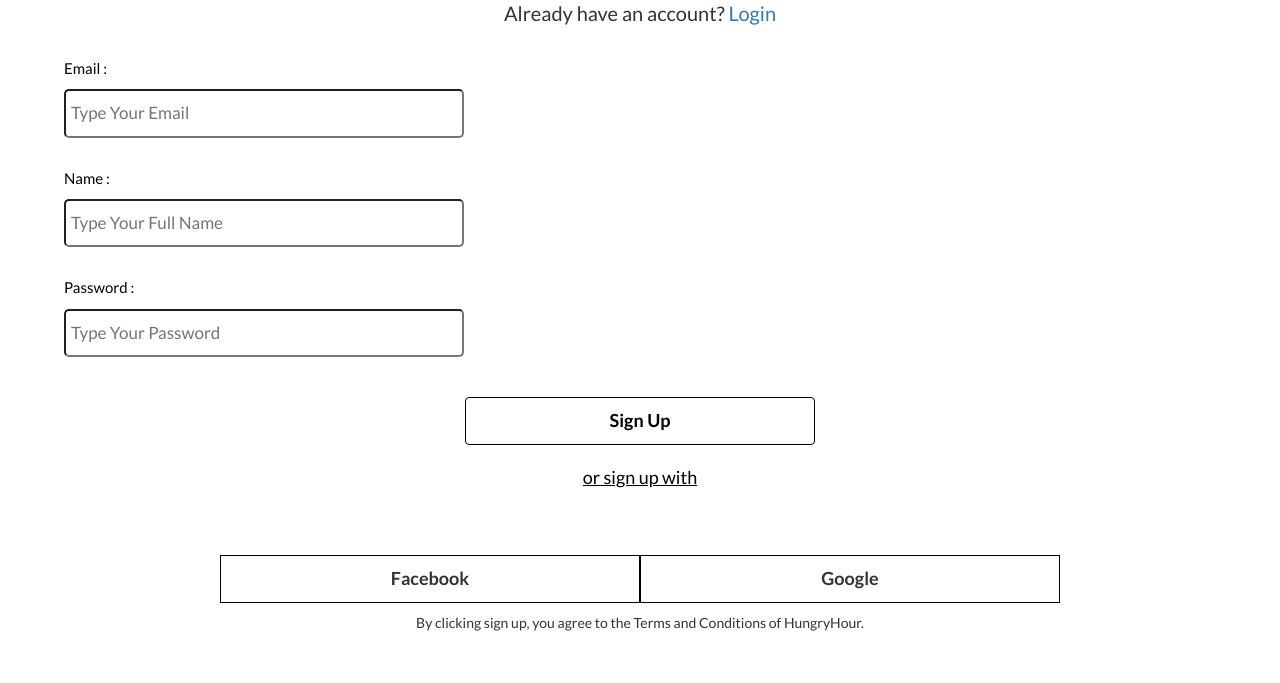
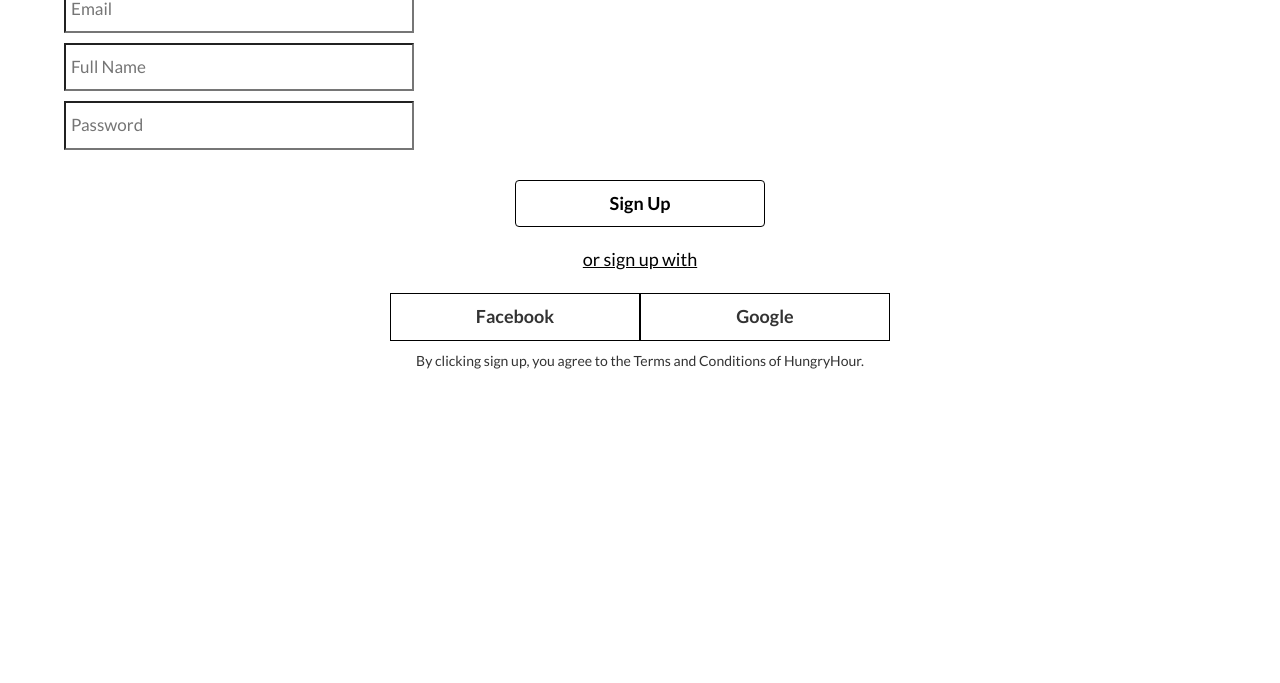
Before and after one commit to phassans/business-hungryhour, a React app: page /Signup in a window 1280 px wide. Shown: the part 159-842 px from the top of the page. After the commit the page ends 800 px from the top, so only its background shows below. Built offline with nearby package versions, Linux system fonts and the light colour scheme.

Commit message:
CSS Fixes

```diff
--- a/src/container/signUpContainer/signUpContainer.css
+++ b/src/container/signUpContainer/signUpContainer.css
@@ -3,18 +3,18 @@
 }
 
 .top-header .heading {
-    margin: 46px 0px 10px 0px;
+    margin: 10px 0px 10px 0px;
     font-size: 35px;
 }
 
 .top-header .heading, .top-header .login {
     text-align: center;
-    font-size: 35px;
+    font-size: 25px;
     font-weight: bold;
 }
 
 .top-header .login {
-    font-size: 20px;
+    font-size: 18px;
     font-weight: normal;
 }
 
@@ -24,7 +24,7 @@
 }
 
 .inputContainer {
-    margin: 30px 0px 20px 0px;
+    margin: 10px 0px 10px 0px;
 }
 
 .inputContainer div {
@@ -35,22 +35,22 @@
 }
 
 .inputContainer input {
-    width: 400px;
+    width: 350px;
     padding: 10px 5px;
     font-size: 17px;
-    border-radius: 5px;
+    border-radius: 0px;
     outline: none;
 }
 
 .btnContainer {
     text-align: center;
-    margin-bottom: 45px !important;
+    margin-bottom: 0px !important;
 }
 
 .btnContainer .btn {
     margin-top: 20px;
     margin-bottom: 20px;
-    width: 350px;
+    width: 250px;
     background-color: #ffffff;
     color: #000000;
     padding: 10px 0px;
@@ -62,7 +62,7 @@
 
 .btnGroup {
     display: block;
-    width: 840px;
+    width: 500px;
     margin: 0px auto;
 }
 
--- a/src/container/signUpContainer/signUpContainer.js
+++ b/src/container/signUpContainer/signUpContainer.js
@@ -17,16 +17,13 @@ class SignUpContainer extends Component {
 
         <div className='inputMainContainer' >
           <div className='inputContainer' >
-            <div>Email :</div>
-            <input type='text' placeholder='Type Your Email' />
+            <input type='text' placeholder='Email' />
           </div>
           <div className='inputContainer' >
-            <div>Name :</div>
-            <input type='text' placeholder='Type Your Full Name' />
+            <input type='text' placeholder='Full Name' />
           </div>
           <div className='inputContainer' >
-            <div>Password :</div>
-            <input type='password' placeholder='Type Your Password' />
+            <input type='password' placeholder='Password' />
           </div>
         </div>
 
```
